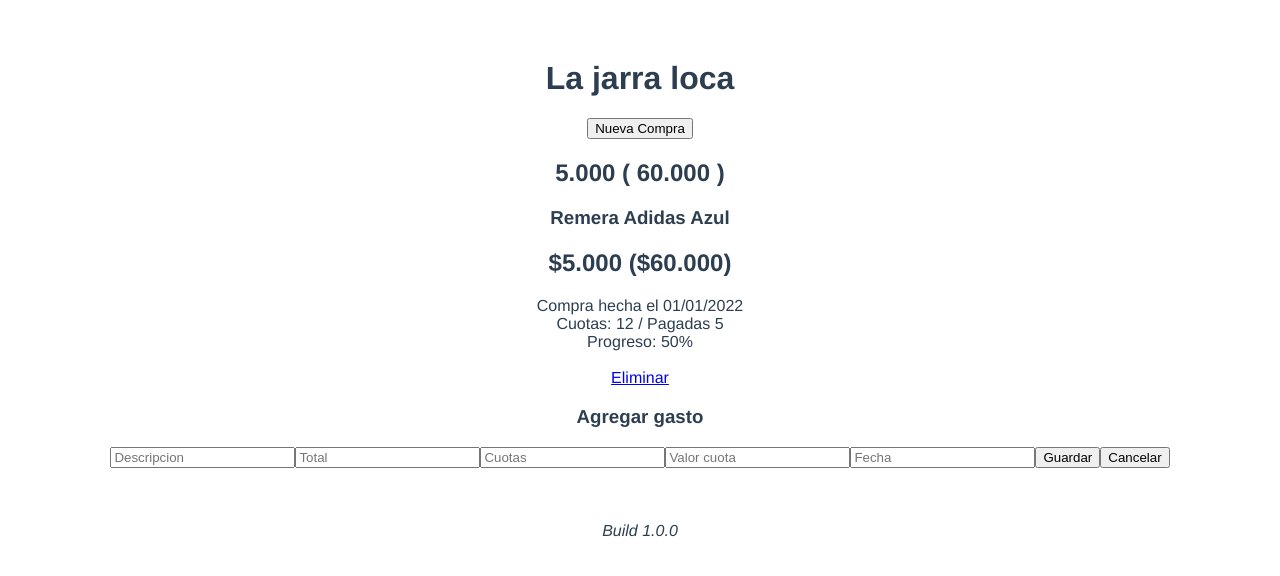
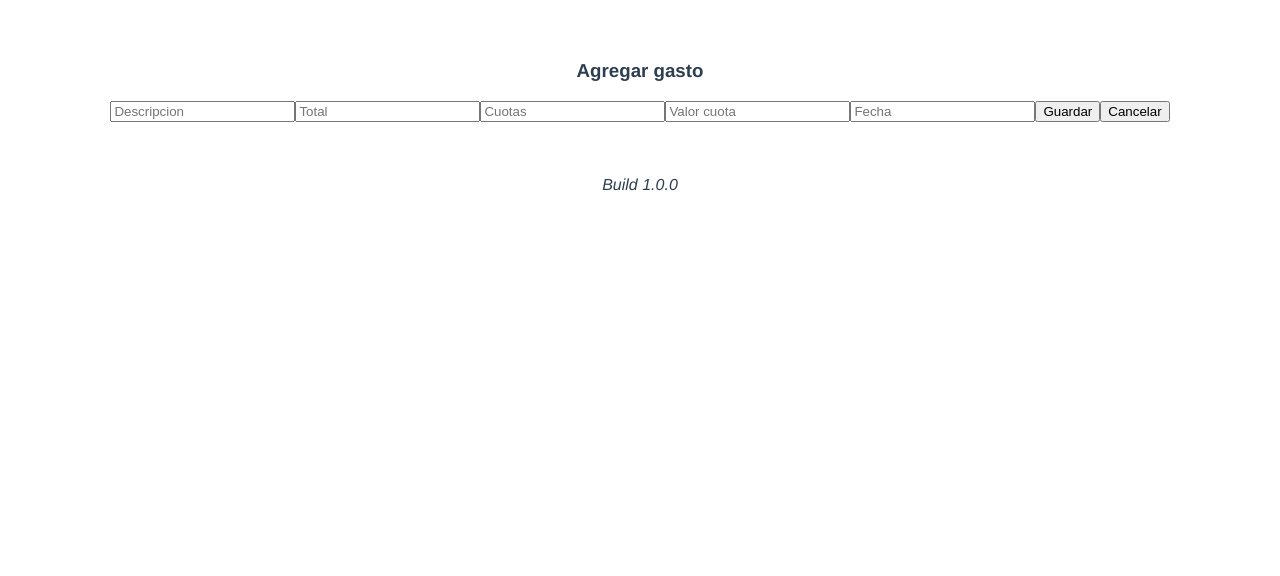
Before and after one commit to pbellusci/controlcuota, a Vue app: page / in a window 1280 px wide. Both pictures are taken after a click on the button "Nueva Compra". Shown: the top 576 px of the page. Built offline with nearby package versions, Linux system fonts and the light colour scheme.

Commit message:
More work

```diff
--- a/index.html
+++ b/index.html
@@ -4,7 +4,7 @@
     <meta charset="UTF-8" />
     <link rel="icon" href="/favicon.ico" />
     <meta name="viewport" content="width=device-width, initial-scale=1.0" />
-    <title>Vite App</title>
+    <title>Control Cuotas</title>
   </head>
   <body>
     <div id="app"></div>
--- a/package.json
+++ b/package.json
@@ -8,7 +8,8 @@
     "preview": "vite preview"
   },
   "dependencies": {
-    "vue": "^3.2.25"
+    "vue": "^3.2.25",
+    "vuex": "^4.0.2"
   },
   "devDependencies": {
     "@vitejs/plugin-vue": "^2.3.1",
--- a/src/components/AreYouSureDeleteCuota.vue
+++ b/src/components/AreYouSureDeleteCuota.vue
@@ -1,11 +1,14 @@
 <script setup>
 import { defineEmits } from 'vue'
+import { useStore } from 'vuex'
 
+const store = useStore()
 const emit = defineEmits(['toggleDisplayRemoveCuotaModal'])
 </script>
 
 <template>
     <div>
+        {{store.getters.cuotaSelected}}
         <h1> Estas seguro de eliminar esta compra? </h1>
         <h3> Remera Adidas Azul </h3>
         <h2> $5.000  ($60.000) </h2>
--- a/src/components/Cuota.vue
+++ b/src/components/Cuota.vue
@@ -1,21 +1,32 @@
 <script setup>
 import { defineEmits } from 'vue'
+import { useStore } from 'vuex'
 
+const props = defineProps({
+  cuota: Object
+})
+
+const store = useStore()
 const emit = defineEmits(['toggleDisplayRemoveCuotaModal'])
+
+const removeCuota = () => {
+    store.commit('selectCuota', props.cuota)
+    emit('toggleDisplayRemoveCuotaModal', true)
+}
 </script>
 
 <template>
     <div>
-        <h3> Remera Adidas Azul </h3>
-        <h2> $5.000  ($60.000) </h2>
-        <label> Compra hecha el 01/01/2022 </label>
+        <h3> {{cuota.descripcion}} </h3>
+        <h2> ${{cuota.costoCuota}}  (${{cuota.total}}) </h2>
+        <label> Compra hecha el {{cuota.fecha}} </label>
         <br>
-        <label>Cuotas: 12 / Pagadas 5</label>
+        <label>Cuotas: {{cuota.cuotas}} / Pagadas {{cuota.pagadas}}</label>
         <br>
-        <label>Progreso: 50%</label>
+        <label>Progreso: 0%</label>
         <br>
         <br>
-        <a href="#" @click="emit('toggleDisplayRemoveCuotaModal', true)"> Eliminar </a>
+        <a href="#" @click="removeCuota"> Eliminar </a>
     </div>
 </template>
 
--- a/src/components/FormularioCuota.vue
+++ b/src/components/FormularioCuota.vue
@@ -1,18 +1,32 @@
 <script setup>
-import { defineEmits } from 'vue'
+import { defineEmits, reactive } from 'vue'
+import { useStore } from 'vuex'
 
+//ONLY FOR
+const randomID = () => {
+    const rDate = new Date()
+    return parseInt(rDate.getMilliseconds()*100*Math.random()*100*1)*10000
+}
+
+const store = useStore()
+const cuota = reactive({id: randomID(), pagadas: 55})
 const emit = defineEmits(['toggleFormCuota'])
+
+const agregarCuota = () => {
+    store.commit('pushCuota', cuota)
+    emit('toggleFormCuota', false)
+}
 </script>
 
 <template>
     <form>
         <h3>Agregar gasto</h3>
-        <input type="text" placeholder="Descripcion" required>
-        <input type="text" placeholder="Total" required>
-        <input type="text" placeholder="Cuotas" required>
-        <input type="text" placeholder="Valor cuota" required>
-        <input type="text" placeholder="Fecha" required>
-        <button @click="emit('toggleFormCuota', false)"> Guardar </button>
+        <input type="text" placeholder="Descripcion" required v-model="cuota.descripcion">
+        <input type="text" placeholder="Total" required v-model="cuota.total">
+        <input type="text" placeholder="Cuotas" required v-model="cuota.cuotas">
+        <input type="text" placeholder="Valor cuota" required v-model="cuota.costoCuota">
+        <input type="text" placeholder="Fecha" required v-model="cuota.fecha">
+        <button type="button" @click="agregarCuota"> Guardar </button>
         <button type="button" @click="emit('toggleFormCuota', false)"> Cancelar </button>
     </form>
 </template>
--- a/src/main.js
+++ b/src/main.js
@@ -1,4 +1,9 @@
 import { createApp } from 'vue'
+import { createStore } from 'vuex'
+import cuotaStore from './store.js'
 import Home from './pages/Home.vue'
 
-createApp(Home).mount('#app')
+const store = createStore(cuotaStore)
+const app = createApp(Home)
+app.use(store)
+app.mount('#app')
--- a/src/pages/Home.vue
+++ b/src/pages/Home.vue
@@ -2,26 +2,47 @@
 // This starter template is using Vue 3 <script setup> SFCs
 // Check out https://vuejs.org/api/sfc-script-setup.html#script-setup
 import { ref } from 'vue'
+import { useStore } from 'vuex'
 import Cuota from '../components/Cuota.vue'
 import FormularioCuota from '../components/FormularioCuota.vue'
 import AreYouSureDeleteCuota from '../components/AreYouSureDeleteCuota.vue'
 
-const displayRemoveCuota = ref(false)
-const displayCuotaForm = ref(false)
+const store = useStore();
 
-const onToggleFormCuota = (value) => displayCuotaForm.value = value
-const onToggleAreYouSureModal = (value) => displayRemoveCuota.value = value
+const balance = store.getters.balance
+const cuotas = store.getters.cuotas
+
+const displayRemoveCuota    = ref(false)
+const displayCuotaForm      = ref(false)
+const displayBalanceAndList = ref(true)
+
+const onToggleFormCuota         = (value) => {
+    displayCuotaForm.value      = value
+    displayBalanceAndList.value = !value
+}
+const onToggleAreYouSureModal   = (value) => {
+    displayRemoveCuota.value    = value
+    displayBalanceAndList.value = !value
+}
 
 </script>
 
 <template>
-    <h1>La jarra loca</h1>
-    <button @click="displayCuotaForm = true"> Nueva Compra</button>
-    <h2>5.000 ( 60.000 )</h2>
+    <!-- BALANCE -->
+    <div v-show="displayBalanceAndList">
+        <h1>La jarra loca</h1>
+        <button @click="onToggleFormCuota(true)"> Nueva Compra</button>
+        <h3>Balance Actual <br/> 5.000 ( 60.000 )</h3>
+        <hr>
+    </div>
 
-    <Cuota @toggleDisplayRemoveCuotaModal="onToggleAreYouSureModal"/>
-    <FormularioCuota @toggleFormCuota="onToggleFormCuota" v-show="displayCuotaForm"/>
-    <AreYouSureDeleteCuota @toggleDisplayRemoveCuotaModal="onToggleAreYouSureModal" v-show="displayRemoveCuota"/>
+    <!-- cuotas -->
+    <div v-show="displayBalanceAndList">
+        <Cuota @toggleDisplayRemoveCuotaModal="onToggleAreYouSureModal" v-for="cuota in cuotas" :cuota="cuota" :key="cuota.id"/>
+    </div>
+
+    <FormularioCuota @toggleFormCuota="onToggleFormCuota" v-if="displayCuotaForm"/>
+    <AreYouSureDeleteCuota @toggleDisplayRemoveCuotaModal="onToggleAreYouSureModal" v-if="displayRemoveCuota"/>
     <br>
     <br>
     <br>
--- /dev/null
+++ b/src/store.js
@@ -0,0 +1,28 @@
+export default {
+    state() {
+        return {
+            cuotas: [],
+            cuotaSelected: {},
+            balance: {
+                total: 0,
+                totalCuotas: 0
+            }
+        }
+    },
+    mutations: {
+        selectCuota(state, data) {
+            state.cuotaSelected = data
+        },
+        pushCuota(state, cuota) {
+            state.cuotas.push(cuota)
+        },
+        removeCuota(state, cuotaId) {
+            state.cuotas = []
+        }
+    },
+    getters: {
+        cuotas: (state)         => state.cuotas,
+        balance: (state)        => state.balance,
+        cuotaSelected: (state)  => state.cuotaSelected
+    }
+}
```
Also changed, not shown: 1 other file (tests, documents, lock files or other folders).
